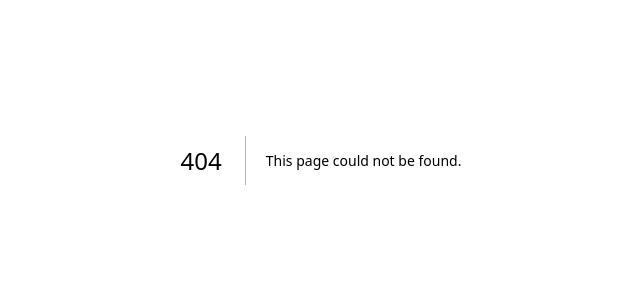
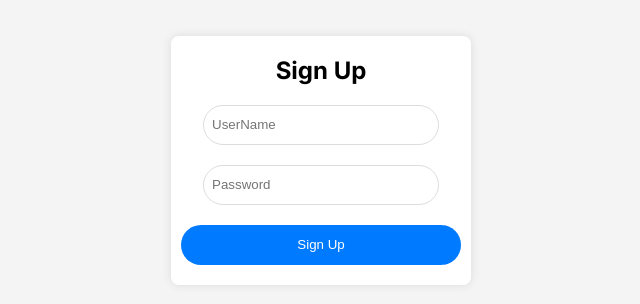
Before and after one commit to bibhabasuiitkgp/Bloggify, a Next.js app: page /admin-login in a window 1280 px wide. Before the commit this address had no page. Shown: the part 240-544 px from the top of the page, without its empty margins (319-959 px from the left). Built offline with nearby package versions, Linux system fonts and the light colour scheme.

Commit message:
Admin login created

```diff
--- /dev/null
+++ b/app/admin-login/page.js
@@ -0,0 +1,41 @@
+"use client";
+
+import './styles.css';
+import { useState } from 'react';
+import { useRouter } from 'next/navigation';
+import Cookies from 'js-cookie';
+
+export default function SignUp() {
+    const [username, setUsername] = useState('');
+    const [password, setPassword] = useState('');
+    const router = useRouter();
+
+    const handleLogin = (e) => {
+        e.preventDefault();
+        if (username === 'admin' && password === '123') { // Fixed credentials
+            Cookies.set('auth', 'true');
+            router.push('/admin');
+        } else {
+            alert('Invalid credentials');
+        }
+    };
+    return (
+        <>
+            <div className="signup-container">
+                <form onSubmit={handleLogin} className="signup-form">
+                    <h2>Sign Up</h2>
+                    <input type="text"
+                        value={username}
+                        onChange={(e) => setUsername(e.target.value)}
+                        required
+                        placeholder="UserName" />
+                    <input type="password"
+                        value={password}
+                        onChange={(e) => setPassword(e.target.value)}
+                        required placeholder="Password" />
+                    <button type="submit">Sign Up</button>
+                </form>
+            </div>
+        </>
+    );
+}
--- /dev/null
+++ b/app/admin-login/styles.css
@@ -0,0 +1,62 @@
+/* styles/Signup.css */
+
+body, html {
+    height: 100%;
+    margin: 0;
+    font-family: Arial, sans-serif;
+    background-color: #f4f4f4;
+  }
+
+  .signup-container {
+    width: 100%;
+    height: 100%;
+    display: flex;
+    justify-content: center;
+    align-items: center;
+    background-color: #f4f4f4;
+  }
+
+  .signup-form {
+    width: 300px;
+    padding: 20px;
+    background-color: white;
+    border-radius: 8px;
+    box-shadow: 0 0 10px rgba(0, 0, 0, 0.1);
+    text-align: center;
+    margin: auto;
+  }
+
+  .signup-form h2 {
+    margin: 0 0 20px;
+  }
+
+  .signup-form input {
+    width: calc(100% - 24px);
+    height: 40px;
+    margin-bottom: 20px;
+    padding: 0 8px;
+    border: 1px solid #ddd;
+    border-radius: 20px;
+    outline: none;
+    transition: border-color 0.3s ease;
+  }
+
+  .signup-form input:hover {
+    border-color: #007bff;
+  }
+
+  .signup-form button {
+    width: calc(100% + 20px);
+    height: 40px;
+    border: none;
+    background-color: #007bff;
+    color: white;
+    border-radius: 20px;
+    cursor: pointer;
+    margin-left: -10px;
+    transition: background-color 0.3s ease;
+  }
+
+  .signup-form button:hover {
+    background-color: #0056b3;
+  }
--- a/package.json
+++ b/package.json
@@ -12,6 +12,7 @@
     "@clerk/nextjs": "^5.0.12",
     "axios": "^1.7.1",
     "crypto": "^1.0.1",
+    "js-cookie": "^3.0.5",
     "mongoose": "^8.4.0",
     "next": "14.2.3",
     "razorpay": "^2.9.4",
```
Also changed, not shown: app/admin/page.js (+72 -12 lines), 1 other file (tests, documents, lock files or other folders).
